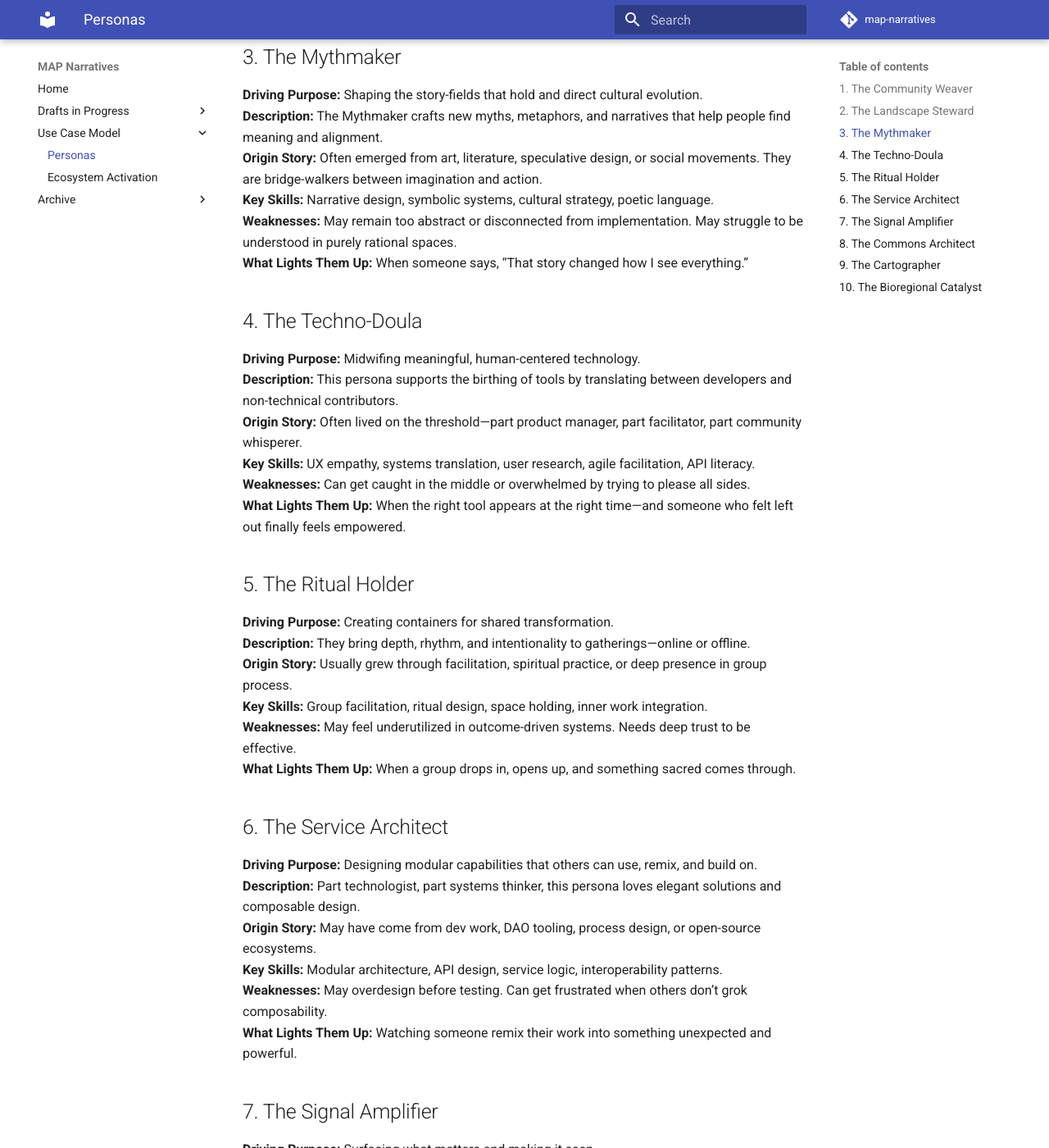
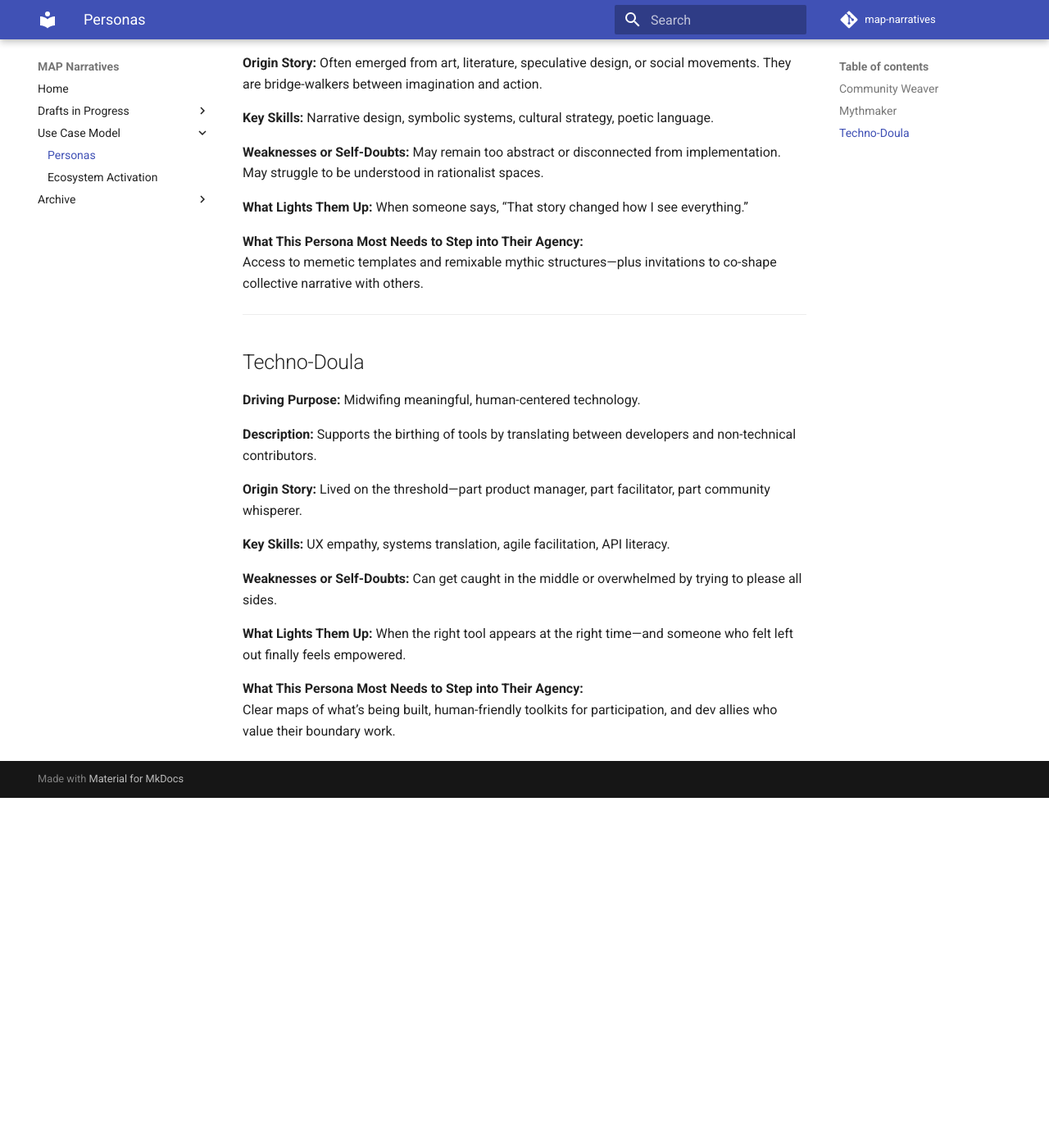
Before and after one commit to evomimic/map-narratives, an MkDocs documentation site: the page built from docs/use-case-model/personas.md, in a window 1280 px wide and 1400 px high, scrolled down 821 px. Shown: the whole window at 82% size. Built offline with MkDocs 1.6.1 and Material for MkDocs 9.7.7, drawn with Linux system fonts in a browser that asks for light colours; comment, search, counter and statistics services are not loaded; after the commit the page ends 1794 px from its top, so only the background shows below that; some of the changed text lies outside the part shown.

Commit message:
Added "needs" to persona profile

```diff
--- a/docs/use-case-model/personas.md
+++ b/docs/use-case-model/personas.md
@@ -1,91 +1,54 @@
-# 🎭 MAP Persona Profiles
-
-## 1. The Community Weaver
+## Community Weaver
 
 **Driving Purpose:** Weaving trust and coherence in their local ecosystem.
+
 **Description:** The Community Weaver is relational glue. They thrive on connecting people, sensing needs, and hosting spaces where belonging emerges.
+
 **Origin Story:** Often grew from grassroots organizing, mutual aid, or informal care networks. May have been the one “holding it all together” before structures existed.
+
 **Key Skills:** Listening, facilitation, trust-building, emotional intelligence, event hosting.
-**Weaknesses:** May burn out from emotional labor. Sometimes undervalues their own strategic vision.
+
+**Weaknesses or Self-Doubts:** May burn out from emotional labor. Sometimes undervalues their own strategic vision.
+
 **What Lights Them Up:** Watching new bonds form, people finding each other, and spaces turning into thriving communities.
 
-## 2. The Landscape Steward
+**What This Persona Most Needs to Step into Their Agency:**
+Templates for crew formation, connection rituals, and lightweight social infrastructure they can adapt to local context—plus affirmation that their invisible work *is* strategic.
 
-**Driving Purpose:** Regenerating land, ecosystems, and reciprocal relationships with place.
-**Description:** Grounded and observant, the Landscape Steward works directly with the living Earth. They are attuned to rhythms, cycles, and deep time.
-**Origin Story:** Often comes through agroecology, permaculture, indigenous practice, or years of watching the land suffer and responding with care.
-**Key Skills:** Ecosystem literacy, land management, mapping, water and soil restoration.
-**Weaknesses:** May struggle to translate between land logic and digital logic. Can feel isolated or unseen in tech-heavy spaces.
-**What Lights Them Up:** Seeing a damaged place come back to life—and bringing others into direct connection with land.
+---
 
-## 3. The Mythmaker
+## Mythmaker
 
 **Driving Purpose:** Shaping the story-fields that hold and direct cultural evolution.
+
 **Description:** The Mythmaker crafts new myths, metaphors, and narratives that help people find meaning and alignment.
+
 **Origin Story:** Often emerged from art, literature, speculative design, or social movements. They are bridge-walkers between imagination and action.
+
 **Key Skills:** Narrative design, symbolic systems, cultural strategy, poetic language.
-**Weaknesses:** May remain too abstract or disconnected from implementation. May struggle to be understood in purely rational spaces.
+
+**Weaknesses or Self-Doubts:** May remain too abstract or disconnected from implementation. May struggle to be understood in rationalist spaces.
+
 **What Lights Them Up:** When someone says, “That story changed how I see everything.”
 
-## 4. The Techno-Doula
+**What This Persona Most Needs to Step into Their Agency:**
+Access to memetic templates and remixable mythic structures—plus invitations to co-shape collective narrative with others.
+
+---
+
+## Techno-Doula
 
 **Driving Purpose:** Midwifing meaningful, human-centered technology.
-**Description:** This persona supports the birthing of tools by translating between developers and non-technical contributors.
-**Origin Story:** Often lived on the threshold—part product manager, part facilitator, part community whisperer.
-**Key Skills:** UX empathy, systems translation, user research, agile facilitation, API literacy.
-**Weaknesses:** Can get caught in the middle or overwhelmed by trying to please all sides.
+
+**Description:** Supports the birthing of tools by translating between developers and non-technical contributors.
+
+**Origin Story:** Lived on the threshold—part product manager, part facilitator, part community whisperer.
+
+**Key Skills:** UX empathy, systems translation, agile facilitation, API literacy.
+
+**Weaknesses or Self-Doubts:** Can get caught in the middle or overwhelmed by trying to please all sides.
+
 **What Lights Them Up:** When the right tool appears at the right time—and someone who felt left out finally feels empowered.
 
-## 5. The Ritual Holder
-
-**Driving Purpose:** Creating containers for shared transformation.
-**Description:** They bring depth, rhythm, and intentionality to gatherings—online or offline.
-**Origin Story:** Usually grew through facilitation, spiritual practice, or deep presence in group process.
-**Key Skills:** Group facilitation, ritual design, space holding, inner work integration.
-**Weaknesses:** May feel underutilized in outcome-driven systems. Needs deep trust to be effective.
-**What Lights Them Up:** When a group drops in, opens up, and something sacred comes through.
-
-## 6. The Service Architect
-
-**Driving Purpose:** Designing modular capabilities that others can use, remix, and build on.
-**Description:** Part technologist, part systems thinker, this persona loves elegant solutions and composable design.
-**Origin Story:** May have come from dev work, DAO tooling, process design, or open-source ecosystems.
-**Key Skills:** Modular architecture, API design, service logic, interoperability patterns.
-**Weaknesses:** May overdesign before testing. Can get frustrated when others don’t grok composability.
-**What Lights Them Up:** Watching someone remix their work into something unexpected and powerful.
-
-## 7. The Signal Amplifier
-
-**Driving Purpose:** Surfacing what matters and making it seen.
-**Description:** This persona curates, remixes, and shares resonance from across the ecosystem. They are memetic pollinators.
-**Origin Story:** Often came through digital media, curation, journalism, or being the "person who always knows what’s happening."
-**Key Skills:** Sensing signal, content curation, visual design, meme-making, social reach.
-**Weaknesses:** May suffer from overwhelm or comparison loops. Can become reactive without grounding.
-**What Lights Them Up:** When a meme or story spreads like fire—because it was *true*.
-
-## 8. The Commons Architect
-
-**Driving Purpose:** Designing agreements and structures that allow shared resources to thrive.
-**Description:** They think in terms of governance, access, reciprocity, and long-term stewardship.
-**Origin Story:** Grew from work in cooperative organizing, web3 governance, policy, or traditional commons stewardship.
-**Key Skills:** Governance design, consent processes, legal fluency, economic patterns, mutual aid.
-**Weaknesses:** May get stuck in complexity. Needs others to test and iterate quickly.
-**What Lights Them Up:** When a community governs its own resources with wisdom and care.
-
-## 9. The Cartographer
-
-**Driving Purpose:** Making the invisible visible—so people can act with clarity.
-**Description:** This persona maps relationships, flows, values, and systems so that others can navigate.
-**Origin Story:** Often comes from design, data viz, systems thinking, or cultural mapping.
-**Key Skills:** Systems modeling, visual design, semantic networks, geospatial data, temporal flows.
-**Weaknesses:** Can get lost in abstraction or map-making without action.
-**What Lights Them Up:** When someone sees themselves in the map—and finds their next move.
-
-## 10. The Bioregional Catalyst
-
-**Driving Purpose:** Activating regenerative possibility in a specific place.
-**Description:** This persona connects people, projects, and stories within a bioregion and helps patterns emerge.
-**Origin Story:** Often emerged from organizing, mapping, land-based work, or social innovation.
-**Key Skills:** Pattern detection, convening, community sensing, narrative strategy, relational strategy.
-**Weaknesses:** May get overwhelmed by scale or burnout from over-holding.
-**What Lights Them Up:** When a region starts self-organizing, and life begins flowing again.
+**What This Persona Most Needs to Step into Their Agency:**
+Clear maps of what’s being built, human-friendly toolkits for participation, and dev allies who value their boundary work.
```
